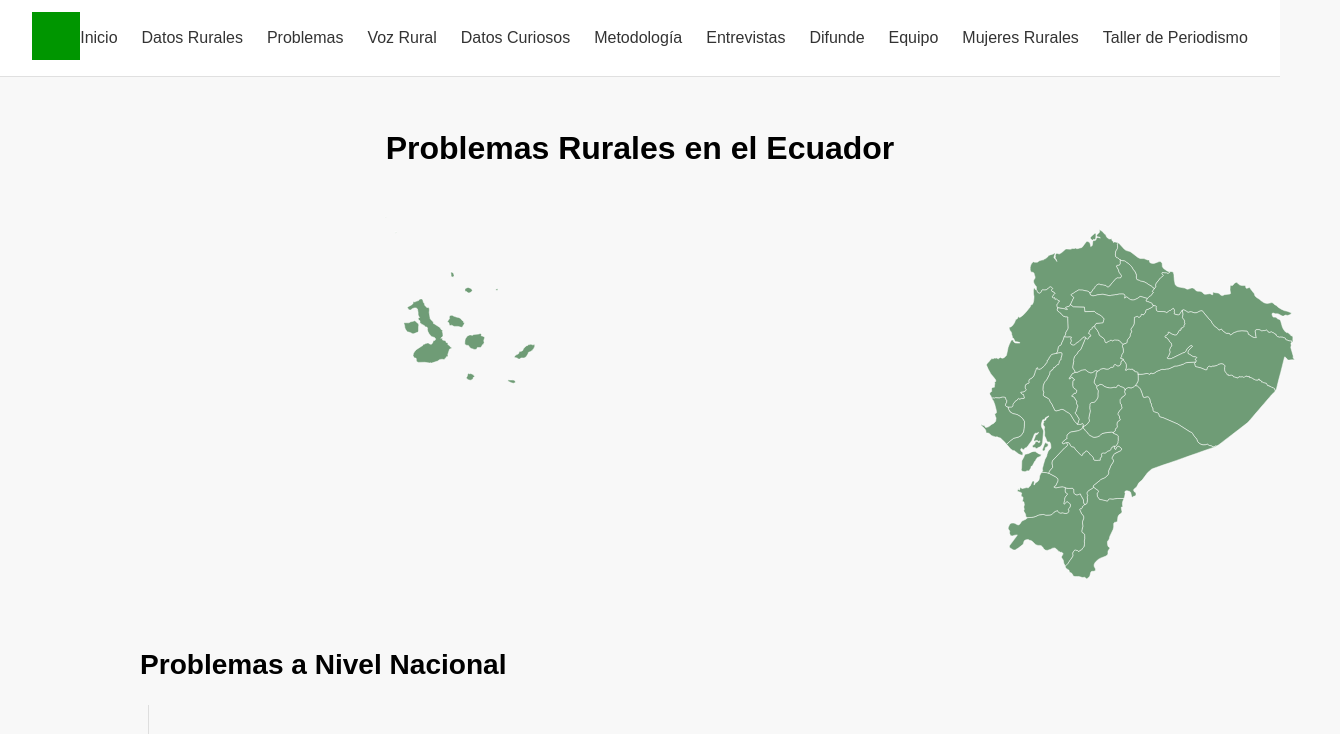
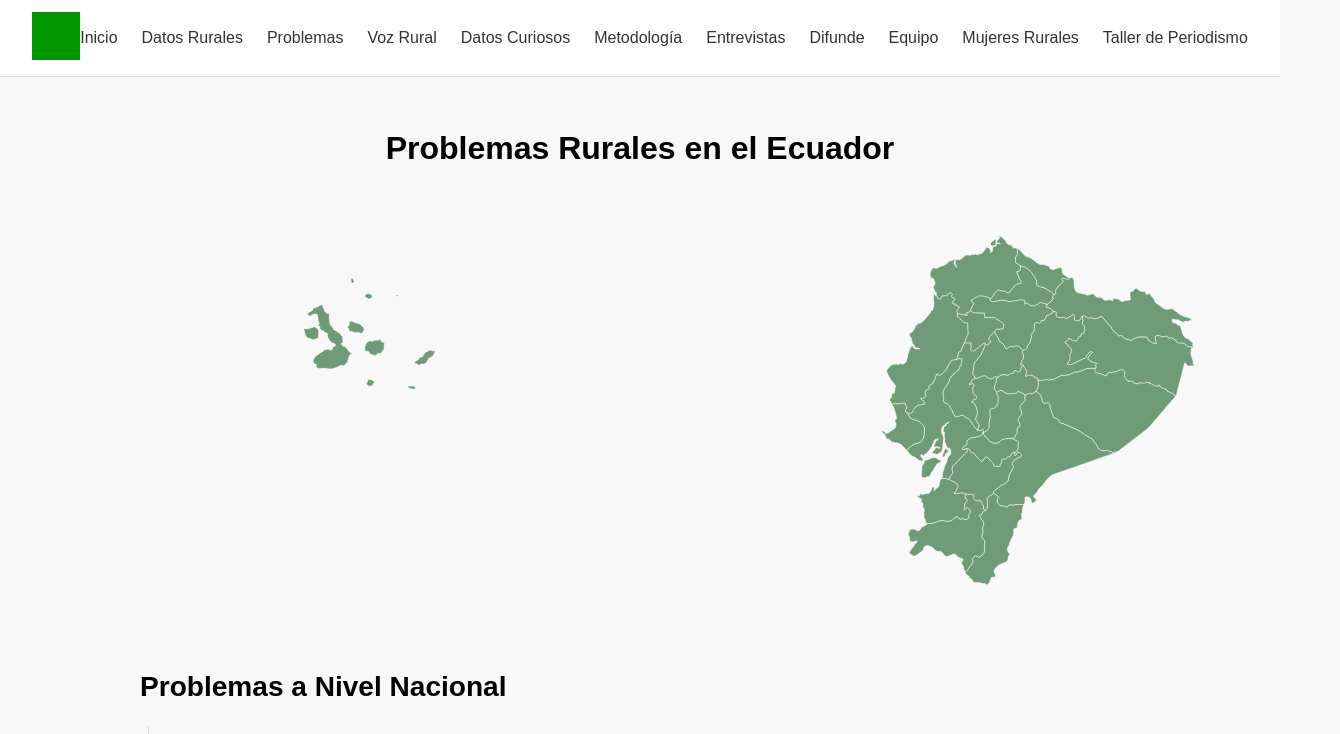
Before and after one commit to KevinYuvi/ConagopareWeb, a React (Vite) app: page /pagina2 in a window 1280 px wide. Shown: the top 734 px of the page, 1340 px wide, since content can reach past the window. Built offline with nearby package versions, Linux system fonts and the light colour scheme; no server answers.

Commit message:
Agregamos mapa con provincias

```diff
--- a/src/components/EcuadorSVG.jsx
+++ b/src/components/EcuadorSVG.jsx
@@ -1,20 +1,97 @@
 import React, { useState, useEffect } from 'react';
 import './MapaProblemas.css';
 
-const EcuadorSVG = () => {
+const provincias = [
+  "Azuay", "Bolivar", "Cañar", "Carchi", "Chimborazo", "Cotopaxi",
+  "El Oro", "Esmeraldas", "Galápagos", "Guayas", "Imbabura", "Loja",
+  "Los Rios", "Manabi", "Morona Santiago", "Napo", "Orellana",
+  "Pastaza", "Pichincha", "Santa Elena", "Santo Domingo de los Tsáchilas",
+  "Sucumbios", "Tungurahua", "Zamora Chinchipe"
+];
+
+const EcuadorSVG = ({ data }) => {
   const [svgContent, setSvgContent] = useState('');
+  const [tooltip, setTooltip] = useState({
+    visible: false,
+    x: 0,
+    y: 0,
+    content: '',
+  });
 
   useEffect(() => {
     fetch('/ecuador_provincias.svg')
-      .then((response) => response.text())
-      .then((data) => setSvgContent(data));
+      .then(res => res.text())
+      .then(setSvgContent);
   }, []);
 
+  useEffect(() => {
+    if (!svgContent) return;
+
+    const container = document.getElementById('mapa-ecuador');
+    if (!container) return;
+    container.innerHTML = svgContent;
+
+    provincias.forEach((provincia) => {
+      const element = document.getElementById(provincia);
+      if (element) {
+        element.style.cursor = 'pointer';
+        element.addEventListener('mouseenter', (e) => handleMouseEnter(e, provincia));
+        element.addEventListener('mouseleave', handleMouseLeave);
+      }
+    });
+
+    return () => {
+      provincias.forEach((provincia) => {
+        const element = document.getElementById(provincia);
+        if (element) {
+          element.removeEventListener('mouseenter', (e) => handleMouseEnter(e, provincia));
+          element.removeEventListener('mouseleave', handleMouseLeave);
+        }
+      });
+    };
+  }, [svgContent, data]);
+
+  const handleMouseEnter = (e, provincia) => {
+    const problemas = data[provincia] || ["(sin datos)", "-", "-"];
+    const content = `<strong>${provincia}</strong><br/>
+      1. ${problemas[0]}<br/>
+      2. ${problemas[1]}<br/>
+      3. ${problemas[2]}`;
+    setTooltip({
+      visible: true,
+      x: e.clientX,
+      y: e.clientY,
+      content,
+    });
+  };
+
+  const handleMouseLeave = () => {
+    setTooltip((prev) => ({ ...prev, visible: false }));
+  };
+
+  const handleMouseMove = (e) => {
+    if (tooltip.visible) {
+      setTooltip((prev) => ({ ...prev, x: e.clientX, y: e.clientY }));
+    }
+  };
+
   return (
-    <div
-      className="mapa-container"
-      dangerouslySetInnerHTML={{ __html: svgContent }}
-    />
+    <div className="mapa-container" onMouseMove={handleMouseMove}>
+      <div id="mapa-ecuador" className="mapa-svg" />
+      {tooltip.visible && (
+        <div
+          className="tooltip"
+          style={{
+            left: tooltip.x + 10,
+            top: tooltip.y + 10,
+            position: 'fixed',
+            display: 'block',
+            zIndex: 1000
+          }}
+          dangerouslySetInnerHTML={{ __html: tooltip.content }}
+        />
+      )}
+    </div>
   );
 };
 
--- a/src/components/MapaProblemas.css
+++ b/src/components/MapaProblemas.css
@@ -1,9 +1,14 @@
-
 .mapa-container {
   position: relative;
   width: 100%;
-  max-width: 600px;
-  margin: 2rem auto;
+  max-width: 800px;
+  margin: 0 auto;
+  padding: 1rem;
+}
+
+.mapa-svg {
+  width: 100%;
+  height: auto;
 }
 
 .tooltip {
--- a/src/components/Pagina2.jsx
+++ b/src/components/Pagina2.jsx
@@ -1,4 +1,3 @@
-
 import React, { useState, useEffect } from 'react';
 import { Bar } from 'react-chartjs-2';
 import 'chart.js/auto';
@@ -27,6 +26,26 @@ const PaginaProblemas = () => {
         setDatos(json);
       });
   }, []);
+
+  const generarTop3PorProvincia = () => {
+    const agrupado = {};
+
+    datos.forEach(({ Provincia, Categoria }) => {
+      if (!agrupado[Provincia]) agrupado[Provincia] = {};
+      agrupado[Provincia][Categoria] = (agrupado[Provincia][Categoria] || 0) + 1;
+    });
+
+    const resultado = {};
+    Object.entries(agrupado).forEach(([provincia, categorias]) => {
+      const top3 = Object.entries(categorias)
+        .sort((a, b) => b[1] - a[1])
+        .slice(0, 3)
+        .map(([cat]) => cat);
+      resultado[provincia] = top3;
+    });
+
+    return resultado;
+  };
 
   const generarGrafico = (filtroFn, titulo) => {
     const conteo = {};
@@ -82,16 +101,18 @@ const PaginaProblemas = () => {
   };
 
   const todasProvincias = [...new Set(datos.map(d => d.Provincia))].sort();
+  const dataTooltip = generarTop3PorProvincia();
 
   return (
     <div style={{ padding: '2rem', maxWidth: '1000px', margin: '0 auto' }}>
       <h1 style={{ textAlign: 'center' }}>Problemas Rurales en el Ecuador</h1>
 
       <section style={{ marginBottom: '3rem' }}>
-        <EcuadorSVG />
+        <EcuadorSVG data={dataTooltip} />
       </section>
 
       {generarGrafico(() => true, <h1>Problemas a Nivel Nacional</h1>)}
+
 
       <section style={{ marginTop: '3rem' }}>
         <h1>🔍 Problemas por Región</h1>
```
Also changed, not shown: public/ecuador_provincias.svg, 1 other file (tests, documents, lock files or other folders).
